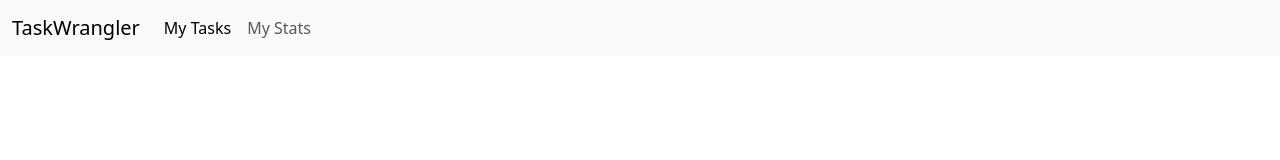
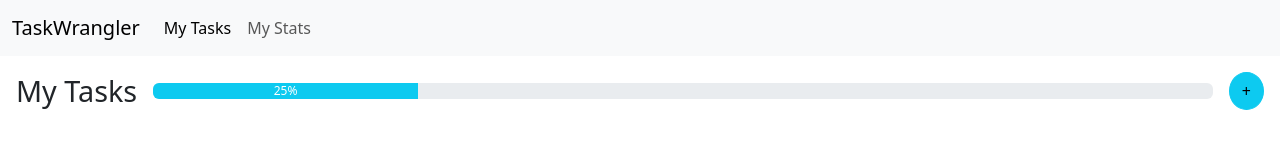
Before and after one commit to larevolucia/task-wrangler, a plain HTML site: page index.html in a window 1280 px wide. Drawn offline with nearby package versions, Linux system fonts and the light colour scheme.

Commit message:
Create home heading grid with h1, progress bar and add task button

```diff
--- a/assets/css/styles.css
+++ b/assets/css/styles.css
@@ -0,0 +1,20 @@
+.task-heading-container {
+    display: flex;
+    align-items: center;
+    gap: 1rem;
+    width: 100%;
+    padding: 1rem;
+  }
+
+  h1 {
+    margin: 0;
+    font-size: 1.8rem;
+  }
+
+  .progress-bar-custom {
+    flex: 1;
+  }
+
+  .btn-custom {
+    border-radius: 50%;
+  }
--- a/index.html
+++ b/index.html
@@ -32,6 +32,13 @@
     <!-- Start Hero Quote -->
     <!-- End Hero Quote -->
     <!-- Start Heading -->
+     <div class="task-heading-container">
+        <h1>My Tasks</h1>
+        <div class="progress progress-bar-custom" role="progressbar" aria-label="Example with label" aria-valuenow="25" aria-valuemin="0" aria-valuemax="100">
+             <div class="progress-bar bg-info" style="width: 25%">25%</div>
+        </div>
+        <button class="btn btn-info btn-custom">+</button>
+    </div>
     <!-- End Heading -->
     <!-- Start Tasks Cards -->
     <!-- End Tasks Cards -->
```
